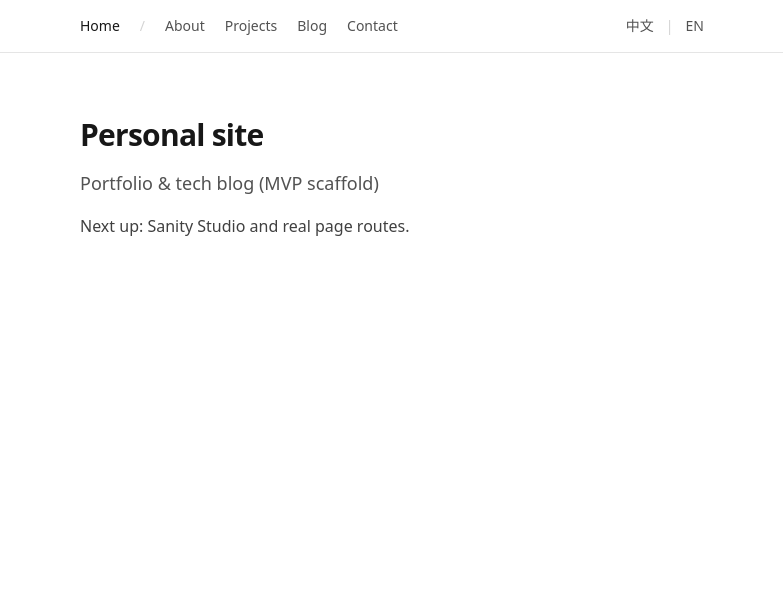
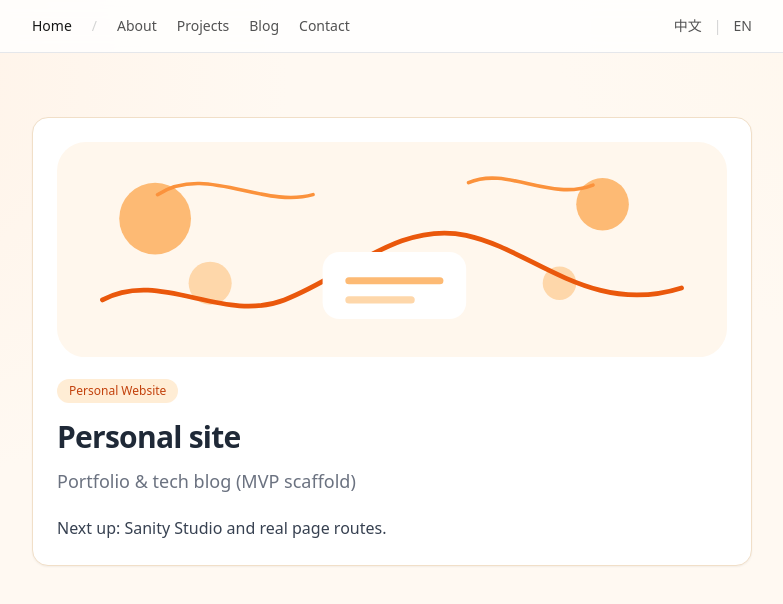
Before and after one commit to xmustu/personal_site, a Next.js app: page /en in a window 1280 px wide. Shown: the top 604 px of the page, without its empty margins (248-1031 px from the left). Built offline with nearby package versions, Linux system fonts and the light colour scheme; no server answers.

Commit message:
Apply illustration-inspired style refresh across core pages.
Made-with: Cursor

```diff
--- a/app/[locale]/about/page.tsx
+++ b/app/[locale]/about/page.tsx
@@ -1,16 +1,20 @@
 import { getTranslations } from "next-intl/server";
+import { HeroDoodle } from "@/components/illustration/HeroDoodle";
 import { Link } from "@/i18n/navigation";
 
 export default async function AboutPage() {
   const t = await getTranslations("About");
 
   return (
-    <main className="mx-auto flex max-w-2xl flex-col gap-4 px-6 py-16">
-      <h1 className="text-3xl font-semibold tracking-tight">{t("title")}</h1>
-      <p className="text-neutral-700 leading-relaxed">{t("stub")}</p>
-      <Link className="text-sm text-neutral-600 underline" href="/">
-        ←
-      </Link>
+    <main className="site-shell py-16">
+      <section className="site-card flex flex-col gap-4">
+        <HeroDoodle className="w-full" />
+        <h1 className="site-title">{t("title")}</h1>
+        <p className="site-body">{t("stub")}</p>
+        <Link className="mt-2 text-sm text-neutral-600 underline hover:text-orange-600" href="/">
+          ←
+        </Link>
+      </section>
     </main>
   );
 }
--- a/app/[locale]/blog/[slug]/page.tsx
+++ b/app/[locale]/blog/[slug]/page.tsx
@@ -90,11 +90,13 @@ export default async function BlogPostPage({ params }: Props) {
 
   if (!isSanityConfigured) {
     return (
-      <main className="mx-auto flex max-w-2xl flex-col gap-4 px-6 py-16">
-        <h1 className="text-3xl font-semibold tracking-tight">{t("title")}</h1>
-        <p className="rounded-md border border-amber-300 bg-amber-50 px-4 py-3 text-sm text-amber-800">
+      <main className="site-shell py-16">
+        <section className="site-card flex flex-col gap-4">
+          <h1 className="site-title">{t("title")}</h1>
+          <p className="rounded-xl border border-amber-300 bg-amber-50 px-4 py-3 text-sm text-amber-800">
             {t("notConfigured")}
           </p>
+        </section>
       </main>
     );
   }
@@ -106,30 +108,35 @@ export default async function BlogPostPage({ params }: Props) {
   }
 
   return (
-    <main className="mx-auto flex max-w-2xl flex-col gap-4 px-6 py-16">
-      <h1 className="text-3xl font-semibold tracking-tight">{post.title}</h1>
+    <main className="site-shell py-16">
+      <section className="site-card flex flex-col gap-4">
+        <h1 className="site-title">{post.title}</h1>
         {post.publishedAt ? (
           <p className="text-sm text-neutral-500">
             {new Date(post.publishedAt).toLocaleDateString()}
           </p>
         ) : null}
         {post.excerpt ? (
-        <p className="text-neutral-700 leading-relaxed">{post.excerpt}</p>
+          <p className="site-body">{post.excerpt}</p>
         ) : null}
         {post.body?.length ? (
           <article className="mt-2">
             <PortableTextRenderer value={post.body} />
           </article>
         ) : null}
-      <section className="mt-8 border-t border-neutral-200 pt-6">
+        <section
+          className="mt-4 rounded-xl border p-4"
+          style={{ borderColor: "var(--site-line)", backgroundColor: "#fffdf9" }}
+        >
           <h2 className="text-xl font-semibold tracking-tight">{t("commentsTitle")}</h2>
           <div className="mt-4">
             <GiscusComments />
           </div>
         </section>
-      <Link className="text-sm text-neutral-600 underline" href="/blog">
+        <Link className="mt-2 text-sm text-neutral-600 underline hover:text-orange-600" href="/blog">
           ←
         </Link>
+      </section>
     </main>
   );
 }
--- a/app/[locale]/contact/page.tsx
+++ b/app/[locale]/contact/page.tsx
@@ -6,13 +6,15 @@ export default async function ContactPage() {
   const t = await getTranslations("Contact");
 
   return (
-    <main className="mx-auto flex max-w-2xl flex-col gap-4 px-6 py-16">
-      <h1 className="text-3xl font-semibold tracking-tight">{t("title")}</h1>
-      <p className="text-neutral-700 leading-relaxed">{t("stub")}</p>
-      <ContactForm />
-      <Link className="text-sm text-neutral-600 underline" href="/">
-        ←
-      </Link>
+    <main className="site-shell py-16">
+      <section className="site-card flex flex-col gap-4">
+        <h1 className="site-title">{t("title")}</h1>
+        <p className="site-body">{t("stub")}</p>
+        <ContactForm />
+        <Link className="mt-2 text-sm text-neutral-600 underline hover:text-orange-600" href="/">
+          ←
+        </Link>
+      </section>
     </main>
   );
 }
--- a/app/[locale]/page.tsx
+++ b/app/[locale]/page.tsx
@@ -1,13 +1,20 @@
 import { getTranslations } from "next-intl/server";
+import { HeroDoodle } from "@/components/illustration/HeroDoodle";
 
 export default async function HomePage() {
   const t = await getTranslations("Home");
 
   return (
-    <main className="mx-auto flex max-w-2xl flex-col gap-4 px-6 py-16">
-      <h1 className="text-3xl font-semibold tracking-tight">{t("title")}</h1>
-      <p className="text-lg text-neutral-600">{t("subtitle")}</p>
-      <p className="text-neutral-700 leading-relaxed">{t("body")}</p>
+    <main className="site-shell py-16">
+      <section className="site-card">
+        <HeroDoodle className="mb-5 w-full" />
+        <span className="mb-4 inline-flex rounded-full bg-orange-100 px-3 py-1 text-xs font-medium text-orange-700">
+          Personal Website
+        </span>
+        <h1 className="site-title">{t("title")}</h1>
+        <p className="site-subtitle mt-3">{t("subtitle")}</p>
+        <p className="site-body mt-5">{t("body")}</p>
+      </section>
     </main>
   );
 }
--- a/app/globals.css
+++ b/app/globals.css
@@ -4,6 +4,12 @@
 
 :root {
   color-scheme: light;
+  --site-bg: #fff9f2;
+  --site-card: #ffffff;
+  --site-ink: #1f2937;
+  --site-muted: #6b7280;
+  --site-line: #f1dfc8;
+  --site-accent: #f97316;
 }
 
 html {
@@ -11,5 +17,35 @@ html {
 }
 
 body {
-  @apply bg-white text-neutral-900;
+  background: radial-gradient(
+      circle at 10% 10%,
+      #fff3e8 0%,
+      transparent 30%
+    ),
+    radial-gradient(circle at 90% 0%, #fff7ed 0%, transparent 25%), var(--site-bg);
+  color: var(--site-ink);
 }
+
+.site-shell {
+  @apply mx-auto w-full max-w-3xl px-6;
+}
+
+.site-card {
+  @apply rounded-2xl border px-6 py-6 shadow-sm;
+  background-color: var(--site-card);
+  border-color: var(--site-line);
+}
+
+.site-title {
+  @apply text-3xl font-semibold tracking-tight;
+}
+
+.site-subtitle {
+  @apply text-lg;
+  color: var(--site-muted);
+}
+
+.site-body {
+  @apply leading-relaxed;
+  color: #374151;
+}
--- a/components/SiteHeader.tsx
+++ b/components/SiteHeader.tsx
@@ -5,44 +5,47 @@ export async function SiteHeader() {
   const t = await getTranslations("Nav");
 
   return (
-    <header className="border-b border-neutral-200 bg-white/80 backdrop-blur">
-      <div className="mx-auto flex max-w-2xl items-center justify-between gap-6 px-6 py-4">
+    <header className="sticky top-0 z-20 border-b bg-white/80 backdrop-blur">
+      <div
+        className="site-shell flex items-center justify-between gap-6 py-4"
+        style={{ borderColor: "var(--site-line)" }}
+      >
         <nav className="flex flex-wrap items-center gap-x-5 gap-y-2 text-sm">
-          <Link className="text-neutral-900 hover:text-neutral-600" href="/">
+          <Link className="font-medium text-neutral-900 hover:text-orange-600" href="/">
             {t("home")}
           </Link>
           <span className="text-neutral-300">/</span>
           <Link
-            className="text-neutral-600 hover:text-neutral-900"
+            className="text-neutral-600 hover:text-orange-600"
             href="/about"
           >
             {t("about")}
           </Link>
           <Link
-            className="text-neutral-600 hover:text-neutral-900"
+            className="text-neutral-600 hover:text-orange-600"
             href="/projects"
           >
             {t("projects")}
           </Link>
           <Link
-            className="text-neutral-600 hover:text-neutral-900"
+            className="text-neutral-600 hover:text-orange-600"
             href="/blog"
           >
             {t("blog")}
           </Link>
           <Link
-            className="text-neutral-600 hover:text-neutral-900"
+            className="text-neutral-600 hover:text-orange-600"
             href="/contact"
           >
             {t("contact")}
           </Link>
         </nav>
         <div className="flex shrink-0 items-center gap-3 text-sm">
-          <Link className="text-neutral-600 hover:text-neutral-900" href="/" locale="zh">
+          <Link className="text-neutral-600 hover:text-orange-600" href="/" locale="zh">
             中文
           </Link>
           <span className="text-neutral-300">|</span>
-          <Link className="text-neutral-600 hover:text-neutral-900" href="/" locale="en">
+          <Link className="text-neutral-600 hover:text-orange-600" href="/" locale="en">
             EN
           </Link>
         </div>
--- /dev/null
+++ b/components/illustration/HeroDoodle.tsx
@@ -0,0 +1,52 @@
+type HeroDoodleProps = {
+  className?: string;
+};
+
+export function HeroDoodle({ className = "" }: HeroDoodleProps) {
+  return (
+    <svg
+      aria-hidden="true"
+      className={className}
+      fill="none"
+      viewBox="0 0 560 180"
+      xmlns="http://www.w3.org/2000/svg"
+    >
+      <rect fill="#FFF7ED" height="180" rx="24" width="560" />
+      <circle cx="82" cy="64" fill="#FDBA74" r="30" />
+      <circle cx="128" cy="118" fill="#FED7AA" r="18" />
+      <circle cx="456" cy="52" fill="#FDBA74" r="22" />
+      <circle cx="420" cy="118" fill="#FED7AA" r="14" />
+      <path
+        d="M38 132C86 106 138 152 190 132C242 112 286 66 342 78C398 90 446 146 522 122"
+        stroke="#EA580C"
+        strokeLinecap="round"
+        strokeWidth="4"
+      />
+      <path
+        d="M84 44C124 18 172 56 214 44"
+        stroke="#FB923C"
+        strokeLinecap="round"
+        strokeWidth="3"
+      />
+      <path
+        d="M344 34C376 20 412 50 448 36"
+        stroke="#FB923C"
+        strokeLinecap="round"
+        strokeWidth="3"
+      />
+      <rect fill="#FFFFFF" height="56" rx="14" width="120" x="222" y="92" />
+      <path
+        d="M244 116H320"
+        stroke="#FDBA74"
+        strokeLinecap="round"
+        strokeWidth="6"
+      />
+      <path
+        d="M244 132H296"
+        stroke="#FED7AA"
+        strokeLinecap="round"
+        strokeWidth="6"
+      />
+    </svg>
+  );
+}
```
Also changed, not shown: app/[locale]/blog/page.tsx (+14 -7 lines), app/[locale]/projects/[slug]/page.tsx (+13 -9 lines), app/[locale]/projects/page.tsx (+14 -7 lines). Lines whose indentation alone changed are shown as unchanged.
